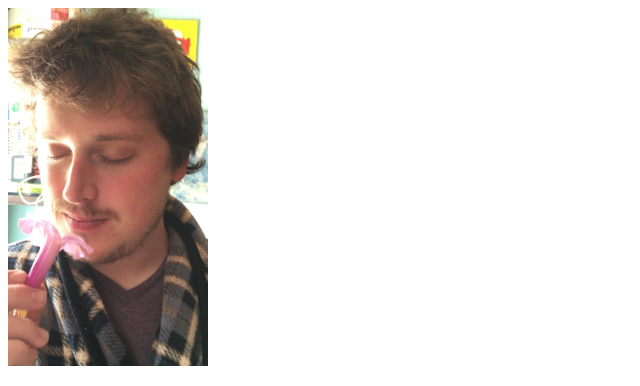
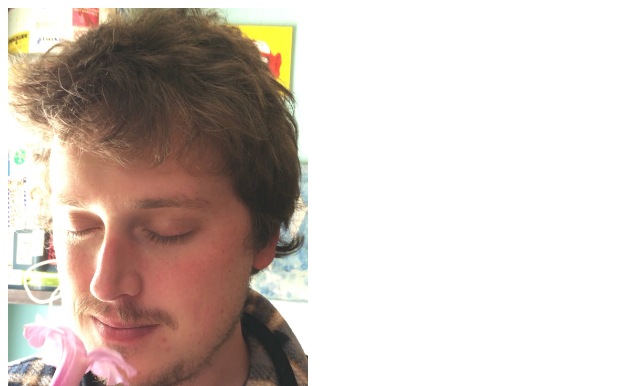
Before and after one commit to outerpasta/outerpasta.github.io, a plain HTML site: page index.html in a window 1280 px wide. Shown: the top 386 px of the page, without its empty margins (0-640 px from the left). Drawn offline with Linux system fonts and the light colour scheme.

Commit message:
change image width

```diff
--- a/index.html
+++ b/index.html
@@ -6,7 +6,7 @@
     <title>Alex Barry</title>
   </head>
   <body>
-    <img src="self.jpg" alt="Picture of me" width="200">
+    <img src="self.jpg" alt="Picture of me" width="300">
     <h1>Alex Barry</h1>
   </body>
 </html>
```
